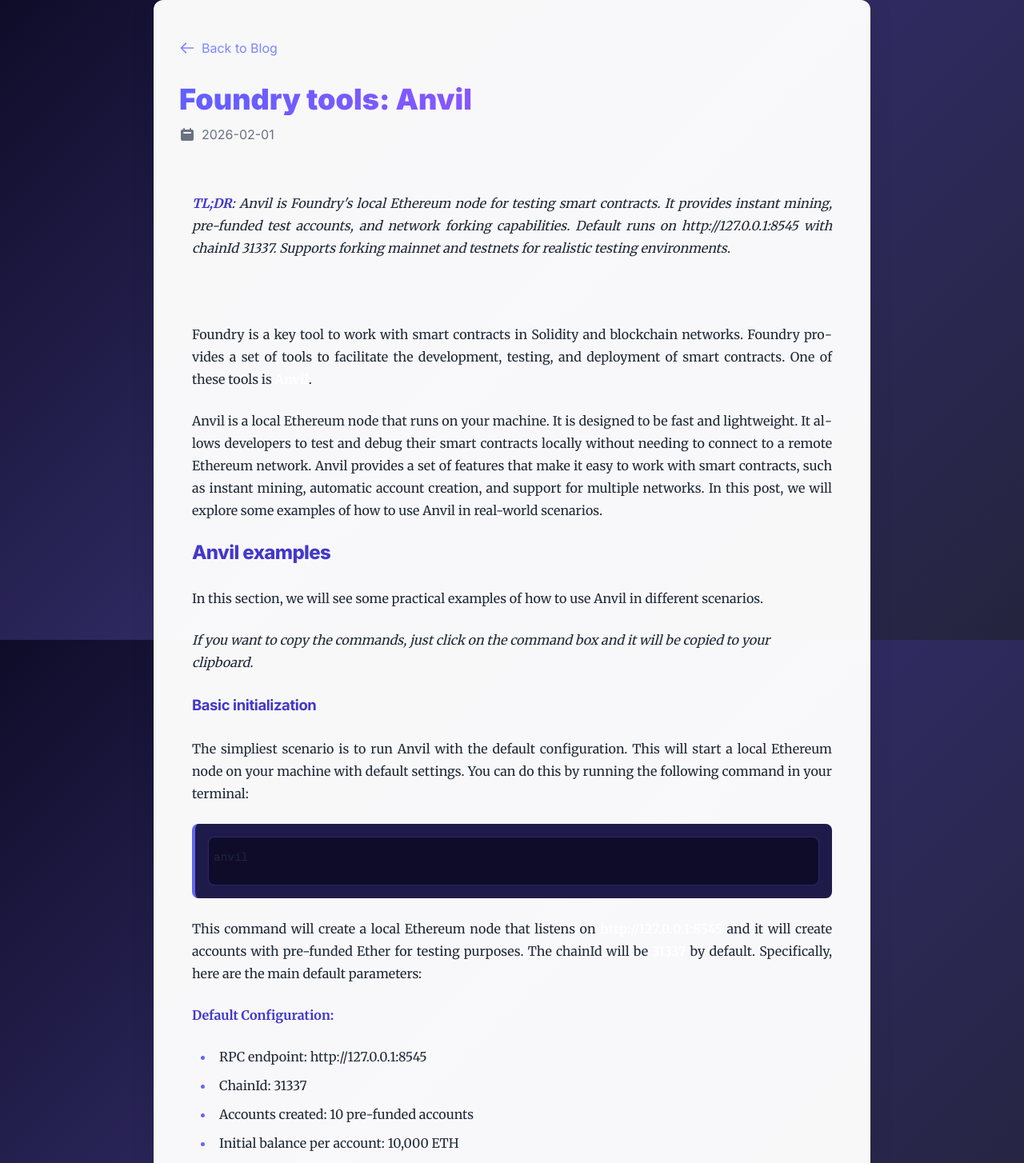
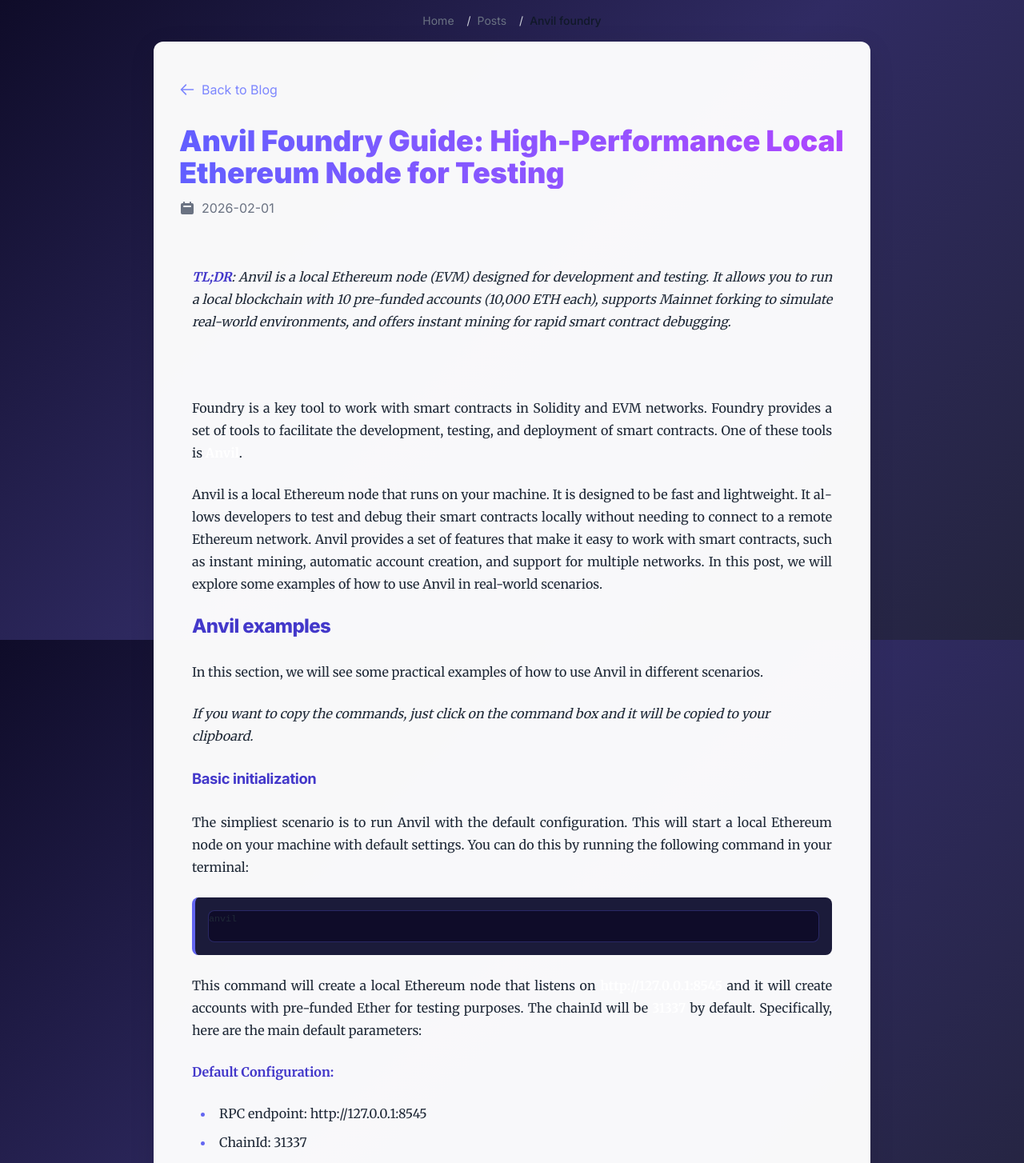
Before and after one commit to javirro/blog, a Next.js app: page /posts/anvil-foundry in a window 1280 px wide. Shown: the top 1454 px of the page at 80% size. Built offline with nearby package versions, Linux system fonts and the light colour scheme.

Commit message:
feat: add SEO improvements applying strategies to post content and adding Breadcrumb component to provide paths navigation

```diff
--- a/src/app/layout.tsx
+++ b/src/app/layout.tsx
@@ -1,6 +1,7 @@
 import type { Metadata } from 'next'
 import { Inter, Merriweather, Geist_Mono } from 'next/font/google'
 import './globals.css'
+import Breadcrumb from '@/ui/Breadcrumb'
 
 const inter = Inter({
   variable: '--font-inter',
@@ -39,6 +40,7 @@
       <body
         className={`${inter.variable} ${merriweather.variable} ${geistMono.variable} antialiased flex flex-col min-h-screen`}
       >
+        <Breadcrumb />
         <main className="flex-grow">{children}</main>
         <footer className="border-t border-gray-200 dark:border-gray-800 mt-16">
           <div className="max-w-4xl mx-auto px-6 py-8 text-center text-sm text-gray-600 dark:text-gray-400">
--- a/src/app/posts/[slug]/page.tsx
+++ b/src/app/posts/[slug]/page.tsx
@@ -5,6 +5,7 @@
 import { SolidityBlock } from '@/ui/posts/SolidityBlock'
 import { ConsoleCommandBlock } from '@/ui/posts/ConsoleCommand'
 import { AnvilComparisonTable } from '@/ui/posts/AnvilComparisonTable'
+import RedirectOwnPost from '@/ui/posts/RedirectOwnPost'
 
 interface Params {
   params: Promise<{
@@ -95,7 +96,8 @@
           components={{
             SolidityBlock,
             ConsoleCommandBlock,
-            AnvilComparisonTable
+            AnvilComparisonTable,
+            RedirectOwnPost
           }}
         />
       </div>
--- a/src/app/robots.ts
+++ b/src/app/robots.ts
@@ -1,3 +1,4 @@
+import { BASE_URL } from '@/constants'
 import { MetadataRoute } from 'next'
 
 //TODO: Update the URL to match your domain
@@ -10,6 +11,6 @@
         disallow: ['/api', '/_next']
       }
     ],
-    sitemap: 'https://blog.techsmachine.com/sitemap.xml'
+    sitemap: `${BASE_URL}/sitemap.xml`
   }
 }
--- /dev/null
+++ b/src/constants.ts
@@ -0,0 +1 @@
+export const BASE_URL = 'https://blog.techsmachine.com'
--- a/src/content/posts/anvil-foundry.mdx
+++ b/src/content/posts/anvil-foundry.mdx
@@ -1,21 +1,21 @@
 ---
-title: 'Foundry tools: Anvil'
+title: 'Anvil Foundry Guide: High-Performance Local Ethereum Node for Testing'
 description: 'Understanding how to run blockchain EVM node with Anvil.'
 date: '2026-02-01'
-updated: '2026-02-01'
+updated: '2026-02-05'
 author: 'Javier Rodriguez'
-tags: ['foundry', 'anvil', 'smart contracts',  'ethereum', 'web3']
+tags: ['foundry', 'anvil', 'smart contracts',  'ethereum', 'web3', 'EVM']
 
 ---
 
 <br />
 <i>
-**TL;DR**: Anvil is Foundry's local Ethereum node for testing smart contracts. It provides instant mining, pre-funded test accounts, and network forking capabilities.
-Default runs on http://127.0.0.1:8545 with chainId 31337. Supports forking mainnet and testnets for realistic testing environments.
+**TL;DR**: Anvil is a local Ethereum node (EVM) designed for development and testing. It allows you to run a local blockchain with 10 pre-funded accounts (10,000 ETH each),
+supports Mainnet forking to simulate real-world environments, and offers instant mining for rapid smart contract debugging.
 </i>
 
 <br /><br />
-Foundry is a key tool to work with smart contracts in Solidity and blockchain networks. Foundry provides a set of tools to facilitate the development, testing,
+Foundry is a key tool to work with smart contracts in Solidity and EVM networks. Foundry provides a set of tools to facilitate the development, testing,
 and deployment of smart contracts. One of these tools is <b>Anvil</b>.
 
 
@@ -106,3 +106,6 @@
 <br />
 If you want to learn more about Anvil and all the scenarios it supports, you can check the official documentation at
 <a href="https://getfoundry.sh/anvil/reference/anvil" target="_blank" rel="noopener noreferrer">Anvil official docs</a>
+
+Furthermore, if you want to learn more about another Foundry tools, you can check the <RedirectOwnPost route="/posts/cast-foundry" text="Foundry Cast tutorial for smart contract interaction" />,
+where we explain how to use Cast, the command-line tool from Foundry to interact with Ethereum nodes and smart contracts.
--- a/src/content/posts/cast-foundry.mdx
+++ b/src/content/posts/cast-foundry.mdx
@@ -1,28 +1,28 @@
 ---
-title: 'Foundry tools: Cast'
+title: 'Foundry Cast Tutorial: Interacting with Smart Contracts via CLI'
 description: 'Understanding Cast with real-world examples.'
 date: '2026-02-01'
-updated: '2026-02-01'
+updated: '2026-02-05'
 author: 'Javier Rodriguez'
-tags: ['foundry', 'cast', 'smart contracts', 'solidity', 'ethereum']
+tags: ['foundry', 'cast', 'blockchain', 'smart contracts', 'solidity', 'ethereum', 'EVM']
 
 ---
 
 <i>
-**TL;DR**: Cast is Foundry's command-line tool for interacting with Ethereum smart contracts and nodes. Key features include: number format conversions (decimal/hex), reading contract state with `cast call`, writing transactions with `cast send`, and secure private key management via encrypted keystore. Supports RPC configuration through CLI flags, environment variables, or foundry.toml.
+**TL;DR**: Cast is the Foundry CLI tool used to interact with Ethereum smart contracts and EVM blockchain nodes. Key features include: number format conversions (decimal/hex), reading contract state with `cast call`, writing transactions with `cast send`, and secure private key management via encrypted keystore. Supports RPC configuration through CLI flags, environment variables, or foundry.toml.
 </i>
 
 
 <br />
 Foundry is the most relevant and used frameworks nowadays to work with smart contracts
-in Solidity. Foundry provides a set of tools to facilitate the development, testing,
+in Solidity and EVM networks. Foundry provides a set of tools to facilitate the development, testing,
 and deployment of smart contracts. One of these tools is <b>Cast</b>.
 
 Cast is a command-line tool that allows you to interact with Ethereum nodes and
 smart contracts. It provides a variety of commands to perform different tasks,
 such as sending transactions, querying contract state, making data conversions,
 and more. In this post, we will explore some examples of how to use Cast in
-real-world scenarios.
+real-world scenarios working with EVM networks.
 
 ## Cast examples
 
@@ -159,3 +159,6 @@
 <br />
 If you want to learn more about Cast and its capabilities, you can check the official documentation at
 <a href="https://getfoundry.sh/cast/overview" target="_blank" rel="noopener noreferrer">Cast official docs</a>
+
+Furthermore, if you want to learn more about another Foundry tools, you can check the <RedirectOwnPost route="/posts/anvil-foundry" text="Foundry Anvil tutorial for local Ethereum node" />,
+where we explain how to use Anvil, the local Ethereum node from Foundry for testing and development.
--- /dev/null
+++ b/src/ui/Breadcrumb.tsx
@@ -0,0 +1,69 @@
+'use client'
+
+import { usePathname } from 'next/navigation'
+import Link from 'next/link'
+import { BASE_URL } from '@/constants'
+
+/**
+ * @notice This component generates a breadcrumb navigation based on the current URL path. It splits the path into segments and creates links for each segment,
+ * allowing users to easily navigate back to previous sections of the site.
+ * Additionally, it includes JSON-LD structured data for SEO purposes, which helps search engines understand the site's structure and improve indexing.
+ */
+export default function Breadcrumb() {
+  const pathname = usePathname()
+
+  // Don't show on home page
+  if (pathname === '/') return null
+
+  const segments = pathname.split('/').filter((item) => item !== '')
+
+  // Create breadcrumb items including Home
+  const breadcrumbItems = [
+    { href: '/', label: 'Home', isCurrent: false },
+    ...segments.map((segment, index) => {
+      const href = `/${segments.slice(0, index + 1).join('/')}`
+      // Format label: capitalize and replace hyphens
+      const label = segment.charAt(0).toUpperCase() + segment.slice(1).replace(/-/g, ' ')
+      const isCurrent = index === segments.length - 1
+      return { href, label, isCurrent }
+    })
+  ]
+
+  // JSON-LD for SEO
+  const jsonLd = {
+    '@context': 'https://schema.org',
+    '@type': 'BreadcrumbList',
+    itemListElement: breadcrumbItems.map((item, index) => ({
+      '@type': 'ListItem',
+      position: index + 1,
+      name: item.label,
+      item: `${BASE_URL}${item.href}`
+    }))
+  }
+
+  return (
+    <nav aria-label="Breadcrumb" className="max-w-4xl mx-auto px-4 sm:px-6 lg:px-8 py-4">
+      <script type="application/ld+json" dangerouslySetInnerHTML={{ __html: JSON.stringify(jsonLd) }} />
+      <ol className="flex items-center space-x-2 text-sm text-gray-500 dark:text-gray-400">
+        {breadcrumbItems.map((item, index) => (
+          <li key={item.href} className="flex items-center">
+            {index > 0 && (
+              <span className="mx-2 text-gray-300 dark:text-gray-600" aria-hidden="true">
+                /
+              </span>
+            )}
+            {item.isCurrent ? (
+              <span className="text-gray-900 dark:text-gray-100 font-medium" aria-current="page">
+                {item.label}
+              </span>
+            ) : (
+              <Link href={item.href} className="hover:text-indigo-600 dark:hover:text-indigo-400 transition-colors">
+                {item.label}
+              </Link>
+            )}
+          </li>
+        ))}
+      </ol>
+    </nav>
+  )
+}
--- a/src/ui/posts/ConsoleCommand.tsx
+++ b/src/ui/posts/ConsoleCommand.tsx
@@ -4,46 +4,63 @@
 
 interface ConsoleCommandProps {
   children: React.ReactNode
-  title?: string
 }
+
 export const ConsoleCommandBlock = ({ children }: ConsoleCommandProps) => {
   const [copied, setCopied] = useState(false)
 
   const handleCopy = () => {
-    const data = (children as { props: { children: string } })?.props?.children
-    navigator.clipboard.writeText(data as string)
-    setCopied(true)
-    setTimeout(() => setCopied(false), 2000)
+    // Extraer texto de forma más robusta
+    const textToCopy = typeof children === 'string' ? children : document.getElementById('command-text')?.innerText
+    if (textToCopy) {
+      navigator.clipboard.writeText(textToCopy as string)
+      setCopied(true)
+      setTimeout(() => setCopied(false), 2000)
+    }
   }
 
   return (
     <div
+      role="button"
+      aria-label="Copy command to clipboard"
       style={{
         borderLeft: '4px solid #6366f1',
-        background: '#1e1b4b',
+        background: '#1b1b3a',
         borderRadius: '8px',
         padding: '16px',
         marginBlock: '24px',
         position: 'relative',
-        maxWidth: '100%',
-        overflowX: 'auto',
-        cursor: 'pointer',
+        cursor: 'pointer'
       }}
-      className='hover:brightness-190'
+      className="hover:brightness-125 transition-all"
       onClick={handleCopy}
     >
-      <pre
-        style={{
-          margin: 0,
-          color: '#c4b5fd',
-          whiteSpace: 'pre',
-          overflowX: 'auto',
-        }}
-      >
+      {/* This avoid moving the layout when showing the copied indicator */}
+      {copied && (
+        <span
+          style={{
+            position: 'absolute',
+            top: '8px',
+            right: '12px',
+            fontSize: '12px',
+            color: '#10b981',
+            fontWeight: 'bold'
+          }}
+        >
+          ✓ Copied!
+        </span>
+      )}
+
+      <pre style={{ margin: 0, overflowX: 'auto' }}>
         <code
-          style={{ display: 'block', paddingTop: '12px', paddingLeft: '6px', paddingRight: '6px' }}
+          id="command-text"
+          style={{
+            color: '#c4b5fd',
+            display: 'block',
+            fontFamily: 'monospace'
+          }}
         >
-          {copied ? 'Copied!' : children}
+          {children}
         </code>
       </pre>
     </div>
--- /dev/null
+++ b/src/ui/posts/RedirectOwnPost.tsx
@@ -0,0 +1,12 @@
+import Link from 'next/link'
+
+
+const RedirectOwnPost: React.FC<{text: string, route: string}> = ({  text, route }) => {
+  return (
+    <Link href={route} className="text-indigo-400 hover:underline">
+      {text}
+    </Link>
+  )
+}
+
+export default RedirectOwnPost
```
Also changed, not shown: src/app/sitemap.ts (+3 -4 lines).
